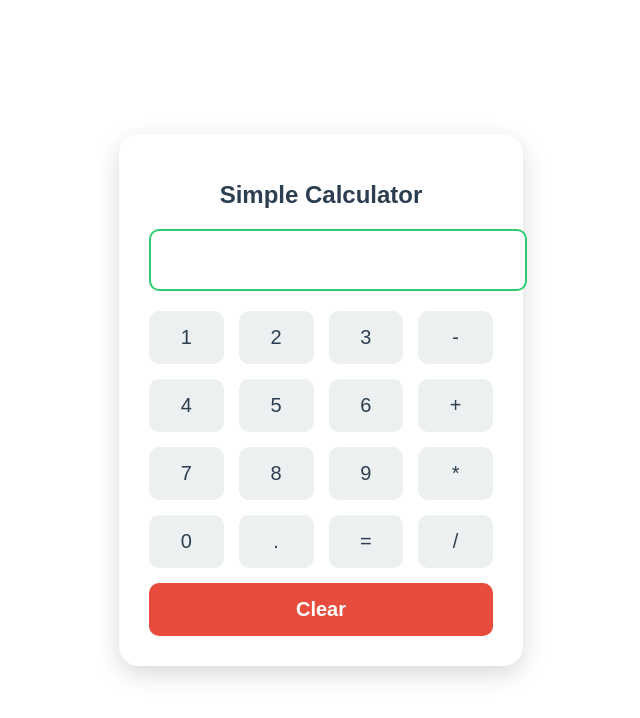
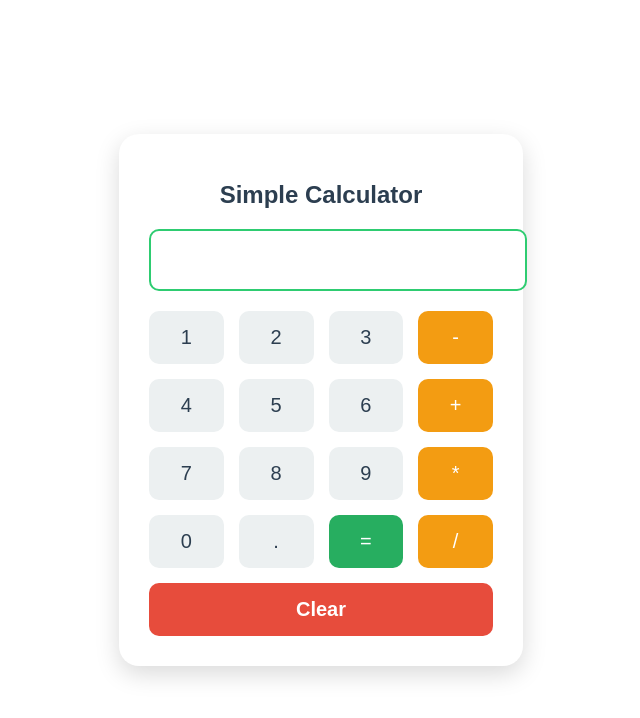
Before and after one commit to M-Saleh-N/simple_calculator, a React (Create React App) app: page / in a window 1280 px wide. Shown: the top 718 px of the page, without its empty margins (319-959 px from the left). Built offline with nearby package versions, Linux system fonts and the light colour scheme.

Commit message:
styled the button to have color

```diff
--- a/src/components/simple.css
+++ b/src/components/simple.css
@@ -69,3 +69,23 @@ body {
   .clear-button:hover {
     background: #c0392b;
   }
+
+
+  .button:nth-child(4n) {
+    background-color: #f39c12;
+    color: white;
+  }
+
+  .button:nth-child(4n):hover {
+    background-color: #e67e22;
+  }
+
+
+  .button:nth-child(15) {
+    background-color: #27ae60;
+    color: white;
+  }
+
+  .button:nth-child(15):hover {
+    background-color: #2ecc71;
+  }
```
